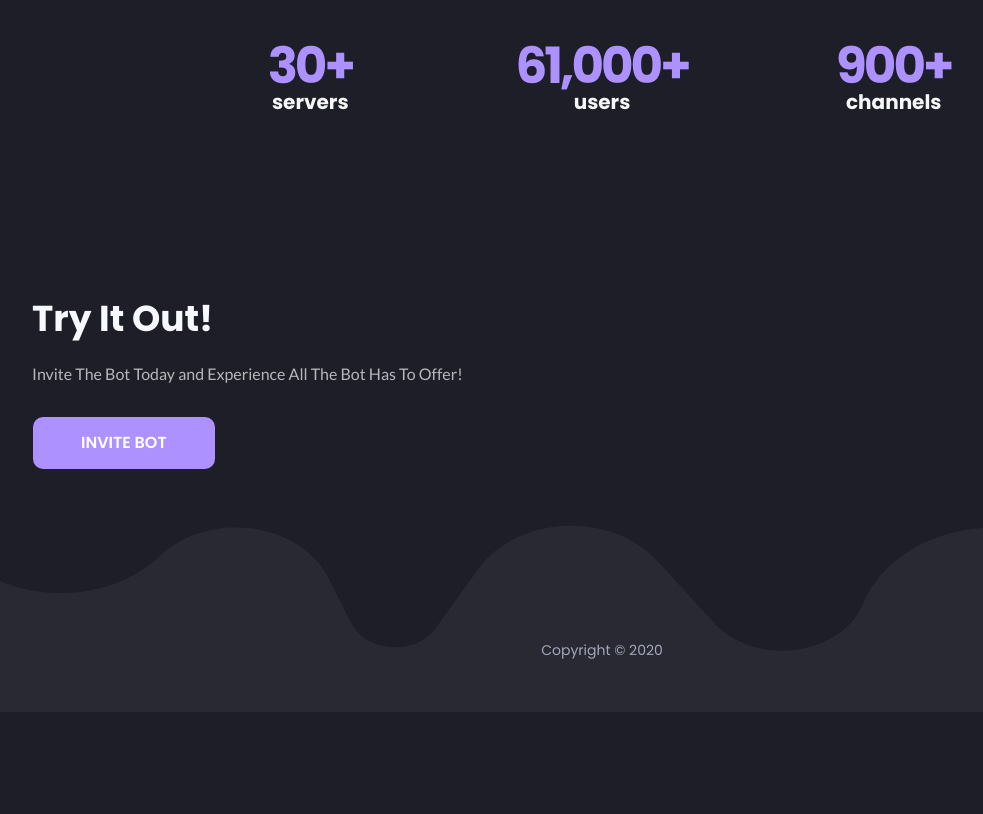
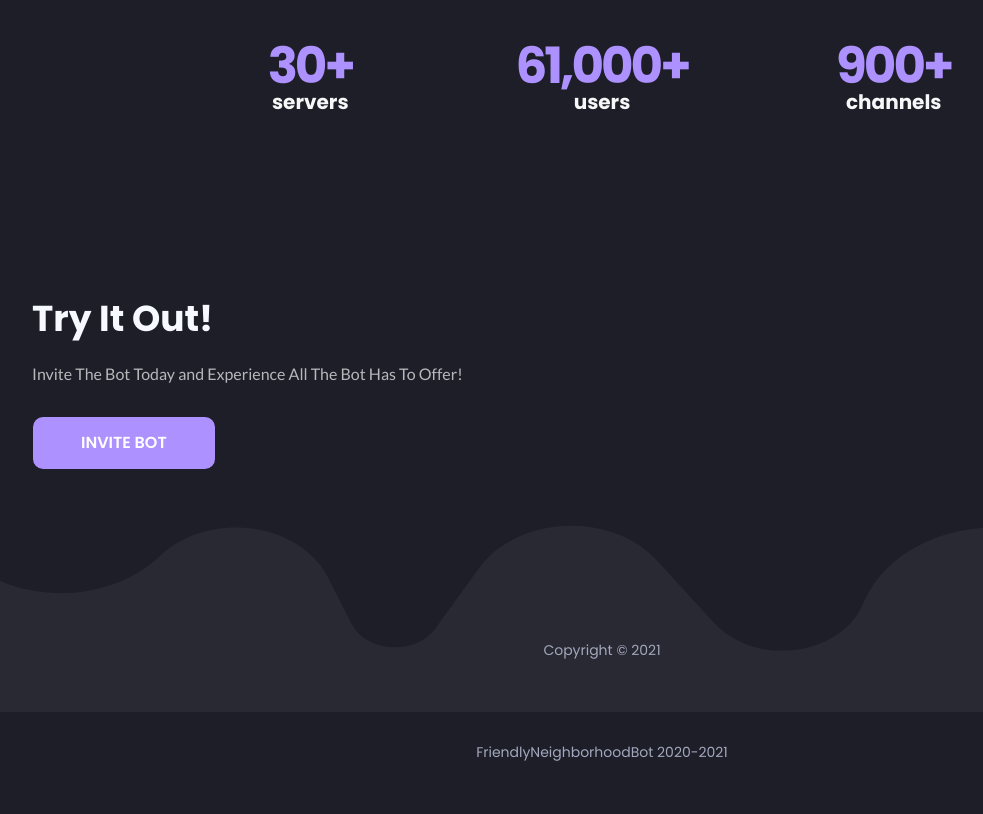
Before and after one commit to klemmons72/FriendlyNeighborhoodBot.xyz, a plain HTML site: page index.html in a window 1280 px wide. Shown: the part 1599-2413 px from the top of the page, without its empty margins (38-1021 px from the left). Before the commit the page ends 2311 px from the top, so only its background shows below. Drawn offline with nearby package versions, Linux system fonts and the light colour scheme.

Commit message:
Update index.html

```diff
--- a/index.html
+++ b/index.html
@@ -85,7 +85,13 @@
     </div>
     <div class="footer">
         <div class="bot-footer">
-            Copyright © 2020
+            Copyright © 2021
+        </div><br/>
+    </div>
+   </div>
+    <div class="footer">
+        <div class="bot-footer">
+            FriendlyNeighborhoodBot 2020-2021
         </div><br/>
     </div>
 </div>
```
